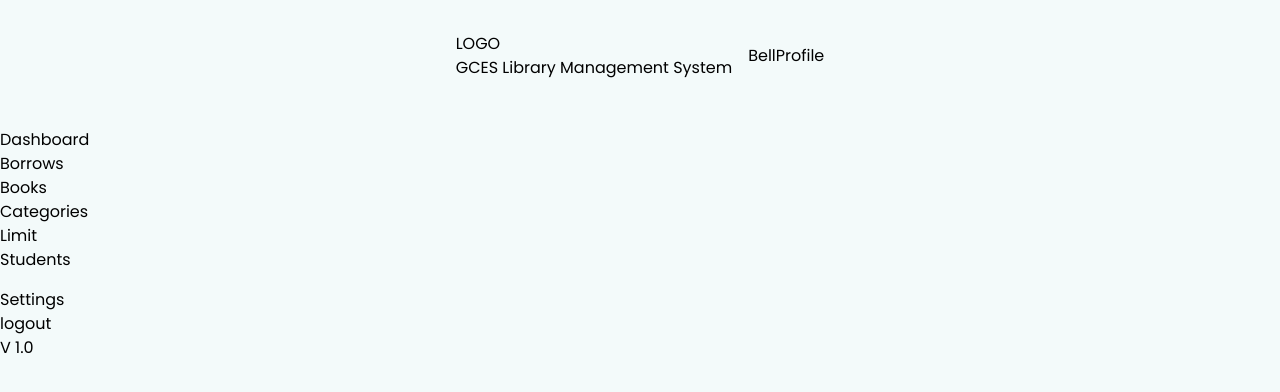
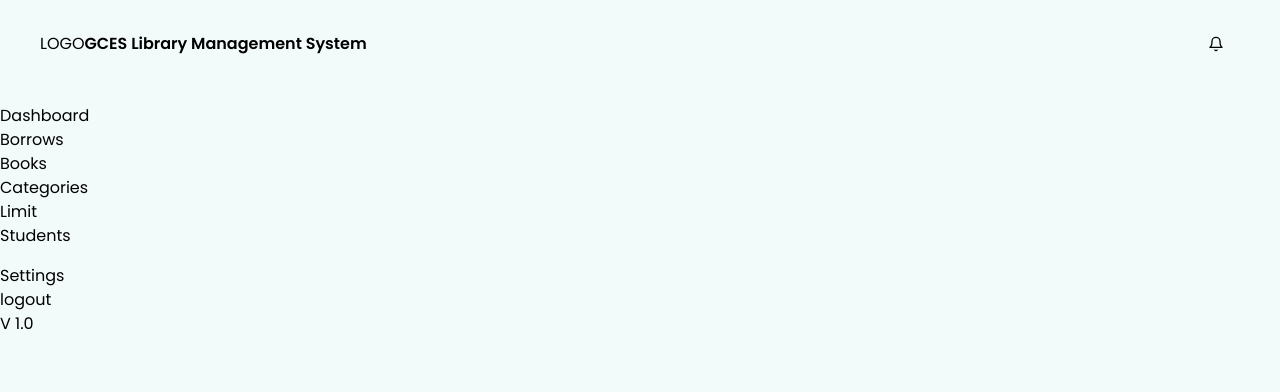
Before and after one commit to alsongarbuja/GCES-LMS, a React (Create React App) app: page /admin in a window 1280 px wide. Shown: the top 392 px of the page. Built offline with nearby package versions, Linux system fonts and the light colour scheme.

Commit message:
clean-up: import style and fix classnames

```diff
--- a/src/components/AdminHeader.tsx
+++ b/src/components/AdminHeader.tsx
@@ -1,14 +1,16 @@
+import { FiBell } from 'react-icons/fi'
+import '../styles/layout/header.css'
 
 const AdminHeader = () => {
   return (
-    <header className="flex">
-        <div className="some">
+    <header className="flex justify-space-between admin-header">
+        <div className="brand">
             <span className="logo">LOGO</span>
-            <div className="company-name">GCES Library Management System</div>
+            <span className="company-name">GCES Library Management System</span>
         </div>
-        <div className="utils">
-            <span>Bell</span>
-            <span>Profile</span>
+        <div className="utils flex">
+            <FiBell className='icons' />
+            <div className="profile"></div>
         </div>
     </header>
   )
```
